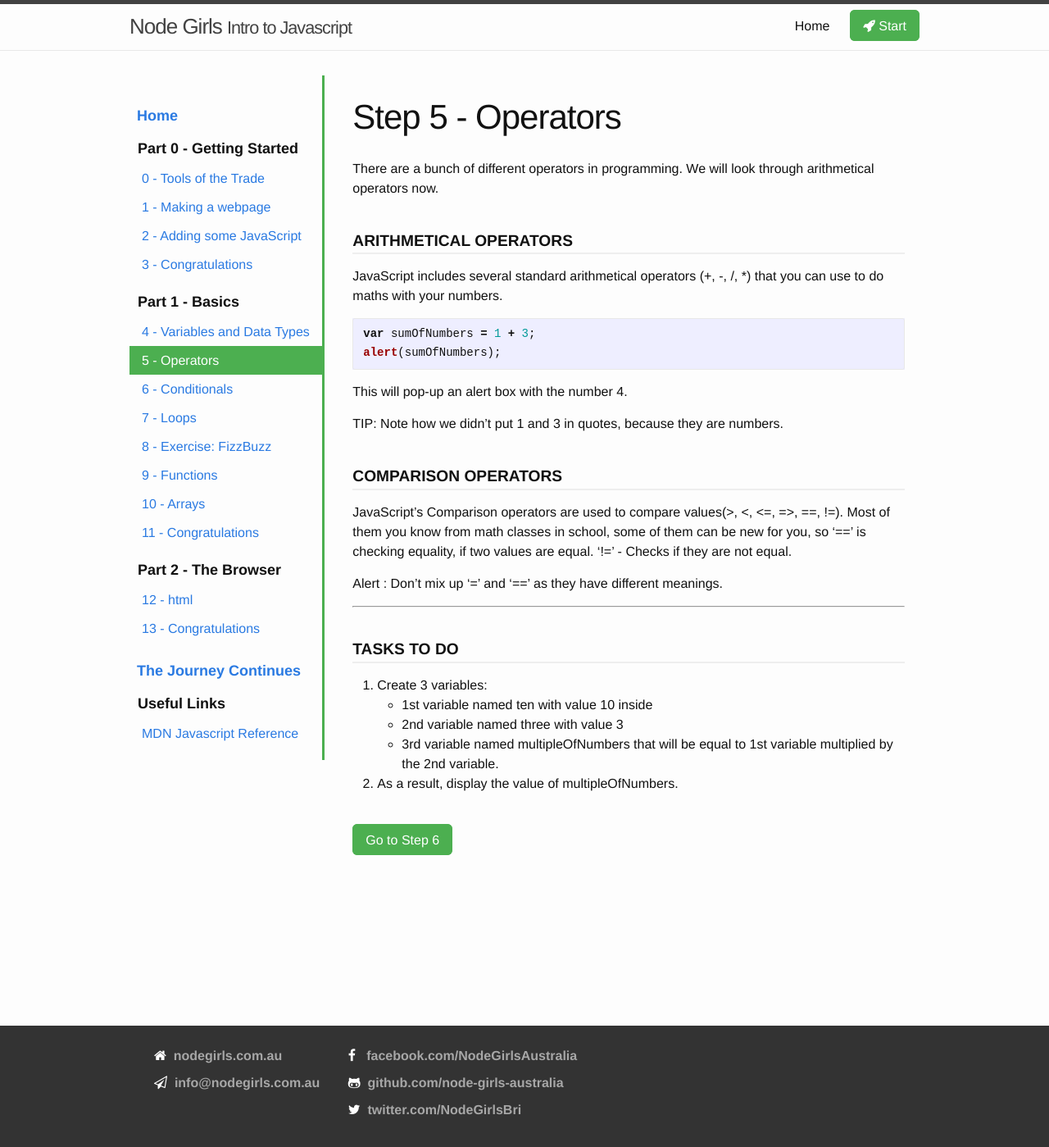
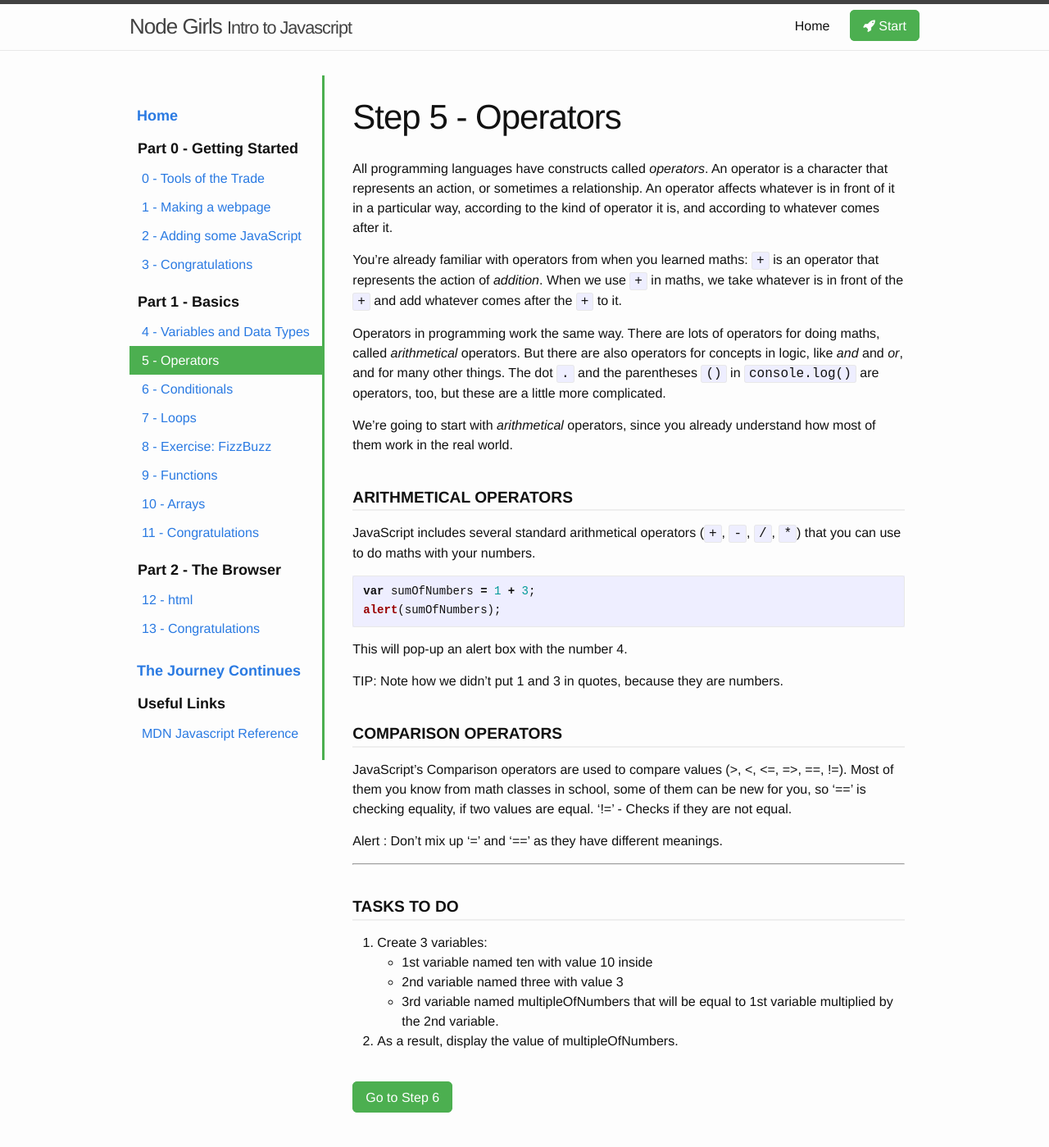
Before and after one commit to dmison/old-intro-to-js, a Jekyll site: the page built from _steps/part1/step5-operators.markdown, in a window 1280 px wide and 1400 px high. Shown: the whole window at 82% size. Built offline with Jekyll 4.4.1, drawn with Linux system fonts in a browser that asks for light colours; nearby versions of some CDN libraries.

Commit message:
Rewrote the opening to explain more about what an operator is.

````diff
--- a/_steps/part1/step5-operators.markdown
+++ b/_steps/part1/step5-operators.markdown
@@ -11,12 +11,16 @@ permalink: step5/
 
 ---
 
-There are a bunch of different operators in programming. We will look
-through arithmetical operators now.
+All programming languages have constructs called *operators*. An operator is a character that represents an action, or sometimes a relationship. An operator affects whatever is in front of it in a particular way, according to the kind of operator it is, and according to whatever comes after it.
+
+You're already familiar with operators from when you learned maths: `+` is an operator that represents the action of *addition*. When we use `+` in maths, we take whatever is in front of the `+` and add whatever comes after the `+` to it.
+
+Operators in programming work the same way. There are lots of operators for doing maths, called *arithmetical* operators. But there are also operators for concepts in logic, like *and* and *or*, and for many other things. The dot `.` and the parentheses `()` in `console.log()` are operators, too, but these are a little more complicated.
+
+We're going to start with *arithmetical* operators, since you already understand how most of them work in the real world.
+
 #### ARITHMETICAL OPERATORS
-JavaScript includes several standard
-arithmetical operators (+, -, /, *) that you can use to do maths with your
-numbers.
+JavaScript includes several standard arithmetical operators (`+`, `-`, `/`, `*`) that you can use to do maths with your numbers.
 
 ```javascript
 var sumOfNumbers = 1 + 3;
@@ -30,7 +34,7 @@ TIP: Note how we didn't put 1 and 3 in quotes, because they are numbers.
 #### COMPARISON OPERATORS
 
 JavaScript's Comparison operators are used
-to compare values(>, <, <=, =>, ==, !=). Most of them you know from math
+to compare values (>, <, <=, =>, ==, !=). Most of them you know from math
 classes in school, some of them can be new for you, so '==' is checking
 equality, if two values are equal.
 '!=' - Checks if they are not equal.
````
